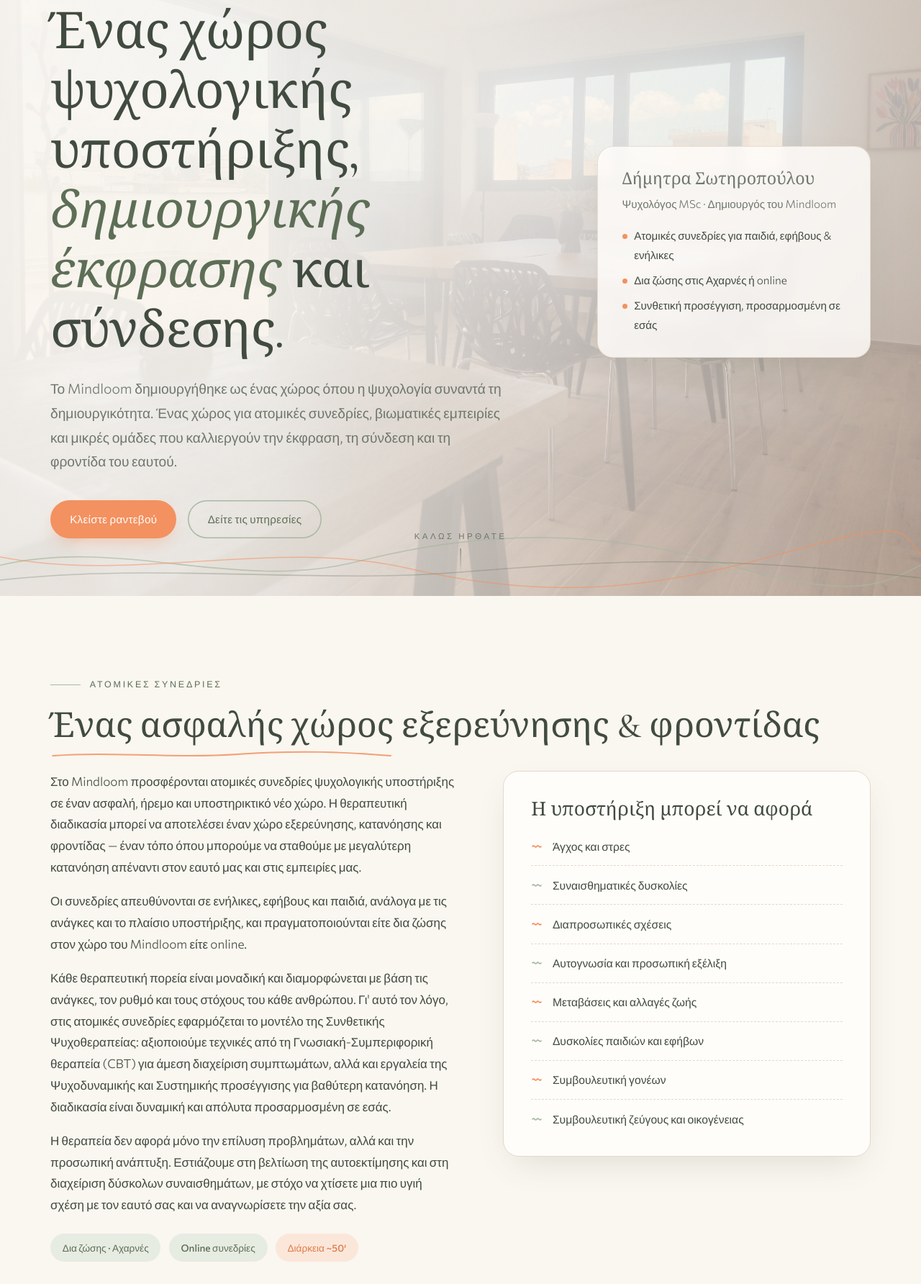
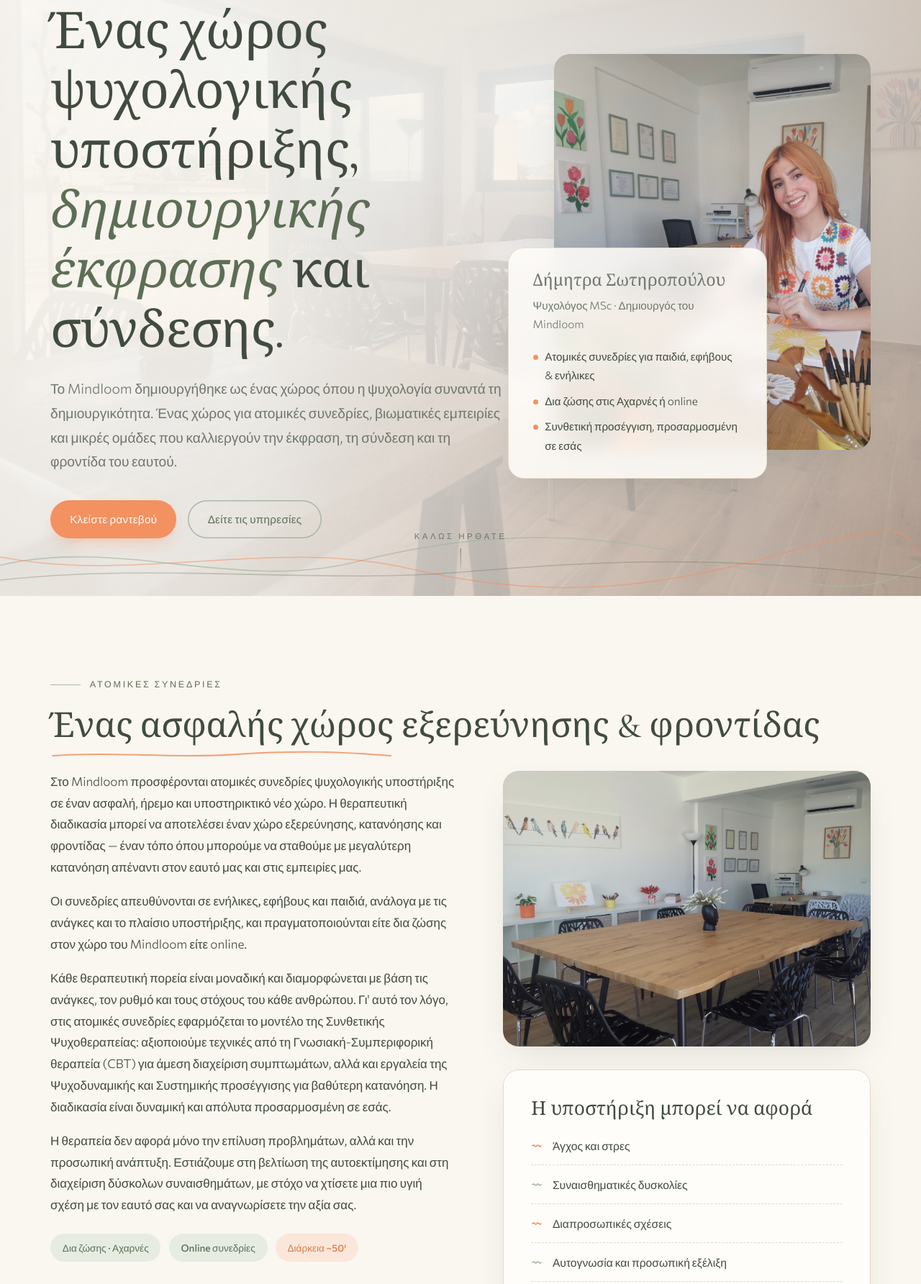
Before and after one commit to agelmet/SWTIROPOULOU, a plain HTML site: page index.html in a window 1280 px wide. Shown: the part 174-1958 px from the top of the page at 72% size. Drawn offline with nearby package versions, Linux system fonts and the light colour scheme.

Commit message:
Update index.html

```diff
--- a/index.html
+++ b/index.html
@@ -145,10 +145,33 @@ section{padding:clamp(4.5rem,8vw,7.5rem) 0;position:relative}
 .hero h1 em{font-style:italic;color:var(--sage-deep)}
 .hero-lead{font-size:clamp(1.05rem,1rem + .4vw,1.2rem);max-width:33em;color:var(--ink-soft);margin-bottom:2.3rem}
 .hero-ctas{display:flex;flex-wrap:wrap;gap:1rem;align-items:center}
-.hero-card{
-  background:rgba(255,253,250,.82);backdrop-filter:blur(8px);
-  border:1px solid rgba(228,216,201,.8);border-radius:var(--radius);
-  padding:2rem 2.1rem;box-shadow:var(--shadow);max-width:380px;justify-self:end;
+
+/* Hero visual overlap layout */
+.hero-visual {
+  position: relative;
+  justify-self: end;
+  width: 100%;
+  max-width: 440px;
+}
+.hero-visual > img {
+  width: 100%;
+  border-radius: var(--radius);
+  box-shadow: var(--shadow);
+  aspect-ratio: 4/5;
+  object-fit: cover;
+}
+.hero-card {
+  background: rgba(255,253,250,.88);
+  backdrop-filter: blur(12px);
+  border: 1px solid rgba(228,216,201,.8);
+  border-radius: var(--radius);
+  padding: 2rem 2.1rem;
+  box-shadow: var(--shadow);
+  position: absolute;
+  left: -4rem;
+  bottom: -2.5rem;
+  width: 360px;
+  z-index: 2;
 }
 .hero-card .display{font-size:1.45rem;margin-bottom:.4rem}
 .hero-card p{font-size:.95rem;color:var(--ink-soft)}
@@ -178,10 +201,24 @@ section{padding:clamp(4.5rem,8vw,7.5rem) 0;position:relative}
 /* ======================== SESSIONS ======================== */
 .sessions-grid{display:grid;grid-template-columns:1.05fr .95fr;gap:clamp(2.5rem,5vw,4.5rem);margin-top:1rem}
 .sessions-copy p + p{margin-top:1.1rem}
+
+.sessions-side {
+  display: flex;
+  flex-direction: column;
+  gap: 2rem;
+  height: 100%;
+}
+.sessions-img {
+  border-radius: var(--radius);
+  box-shadow: var(--shadow);
+  width: 100%;
+  aspect-ratio: 4/3;
+  object-fit: cover;
+}
 .issues{
   background:var(--white);border:1px solid var(--line);border-radius:var(--radius);
   padding:clamp(1.8rem,3vw,2.6rem);box-shadow:var(--shadow);
-  align-self:start;position:sticky;top:calc(var(--nav-h) + 24px);
+  position:sticky;top:calc(var(--nav-h) + 24px);
 }
 .issues h3{margin-bottom:1.3rem}
 .issues ul{list-style:none;display:grid;gap:.8rem}
@@ -354,14 +391,18 @@ footer{background:var(--ink);color:var(--cream-deep);padding:3.5rem 0 2rem}
 /* ======================== RESPONSIVE ======================== */
 @media(max-width:1020px){
   .creds-grid{grid-template-columns:repeat(2,1fr)}
-  .hero-grid{grid-template-columns:1fr}
-  .hero-card{justify-self:start}
+  .hero-grid{grid-template-columns:1fr; text-align:center;}
+  .hero-grid p.hero-lead { margin-inline: auto; }
+  .hero-ctas { justify-content: center; }
+  .hero-visual { max-width: 400px; margin: 2rem auto 0; justify-self: center; }
+  .hero-card { position: relative; left: 0; bottom: 0; margin-top: -3.5rem; margin-inline: auto; width: 92%; max-width: 360px; text-align: left; }
 }
 @media(max-width:860px){
   .nav-links{display:none}
   .nav .btn{display:none}
   .burger{display:block}
   .sessions-grid,.about-grid,.faq-grid,.contact-grid,.workshops .wrap{grid-template-columns:1fr}
+  .sessions-side { height: auto; }
   .issues{position:static}
   .faq-side{position:static}
   .loom-name{grid-template-columns:1fr}
@@ -389,6 +430,7 @@ a:focus-visible,button:focus-visible,input:focus-visible,textarea:focus-visible{
 </head>
 <body>
 
+<!-- ============================ NAV ============================ -->
 <header class="nav" id="nav">
   <div class="nav-inner">
     <a class="brand" href="#top" aria-label="Mindloom — Αρχική">
@@ -412,6 +454,7 @@ a:focus-visible,button:focus-visible,input:focus-visible,textarea:focus-visible{
   </div>
 </header>
 
+<!-- mobile overlay -->
 <div class="mobile-menu" id="mobileMenu" aria-hidden="true">
   <a href="#synedries">Συνεδρίες</a>
   <a href="#ergastiria">Εργαστήρια</a>
@@ -424,6 +467,7 @@ a:focus-visible,button:focus-visible,input:focus-visible,textarea:focus-visible{
 
 <main id="top">
 
+<!-- ============================ HERO ============================ -->
 <section class="hero" aria-label="Εισαγωγή">
   <div class="wrap hero-grid">
     <div>
@@ -435,7 +479,11 @@ a:focus-visible,button:focus-visible,input:focus-visible,textarea:focus-visible{
         <a class="btn ghost" href="#synedries">Δείτε τις υπηρεσίες</a>
       </div>
     </div>
-    <aside class="hero-card reveal d3">
+
+    <!-- Updated right hand side wrapper -->
+    <div class="hero-visual reveal d3">
+      <img src="https://raw.githubusercontent.com/agelmet/SWTIROPOULOU/refs/heads/main/s12main.jpg" alt="Δήμητρα Σωτηροπούλου">
+      <aside class="hero-card">
         <p class="display">Δήμητρα Σωτηροπούλου</p>
         <p>Ψυχολόγος MSc · Δημιουργός του Mindloom</p>
         <ul>
@@ -444,6 +492,8 @@ a:focus-visible,button:focus-visible,input:focus-visible,textarea:focus-visible{
           <li>Συνθετική προσέγγιση, προσαρμοσμένη σε εσάς</li>
         </ul>
       </aside>
+    </div>
+
   </div>
   <div class="loom-threads" aria-hidden="true">
     <svg viewBox="0 0 1440 110" preserveAspectRatio="none">
@@ -455,6 +505,7 @@ a:focus-visible,button:focus-visible,input:focus-visible,textarea:focus-visible{
   <a class="scroll-hint" href="#synedries" aria-hidden="true" tabindex="-1">Καλώς ήρθατε</a>
 </section>
 
+<!-- ======================== SESSIONS ======================== -->
 <section id="synedries" aria-labelledby="synedries-title">
   <div class="wrap">
     <p class="eyebrow reveal">Ατομικές Συνεδρίες</p>
@@ -473,7 +524,10 @@ a:focus-visible,button:focus-visible,input:focus-visible,textarea:focus-visible{
         </div>
       </div>
 
-      <aside class="issues reveal d1" aria-label="Θέματα υποστήριξης">
+      <!-- Updated Sessions Side Wrapper -->
+      <div class="sessions-side">
+        <img src="https://raw.githubusercontent.com/agelmet/SWTIROPOULOU/refs/heads/main/s11.jpg" alt="Χώρος συνεδριών" class="sessions-img reveal d1">
+        <aside class="issues reveal d2" aria-label="Θέματα υποστήριξης">
           <h3>Η υποστήριξη μπορεί να αφορά</h3>
           <ul>
             <li><svg viewBox="0 0 16 16" fill="none"><path d="M2 8c2-3 4 3 6 0s4 3 6 0" stroke="#f39160" stroke-width="1.6" stroke-linecap="round"/></svg>Άγχος και στρες</li>
@@ -488,6 +542,9 @@ a:focus-visible,button:focus-visible,input:focus-visible,textarea:focus-visible{
         </aside>
       </div>
 
+    </div>
+
+    <!-- credentials -->
     <div class="creds">
       <div class="creds-head">
         <p class="eyebrow reveal">Επιστημονική Αριστεία & Εμπιστοσύνη</p>
@@ -519,6 +576,7 @@ a:focus-visible,button:focus-visible,input:focus-visible,textarea:focus-visible{
   </div>
 </section>
 
+<!-- ======================== WORKSHOPS ======================== -->
 <section id="ergastiria" class="workshops" aria-labelledby="ergastiria-title">
   <div class="wrap">
     <div>
@@ -536,6 +594,7 @@ a:focus-visible,button:focus-visible,input:focus-visible,textarea:focus-visible{
   </div>
 </section>
 
+<!-- ======================== PHILOSOPHY ======================== -->
 <section id="filosofia" class="philosophy" aria-labelledby="filosofia-title">
   <div class="wrap">
     <p class="eyebrow reveal" style="justify-content:center;display:flex">Η φιλοσοφία του Mindloom</p>
@@ -545,6 +604,7 @@ a:focus-visible,button:focus-visible,input:focus-visible,textarea:focus-visible{
   </div>
 </section>
 
+<!-- ======================== ABOUT ======================== -->
 <section id="sxetika" aria-labelledby="sxetika-title">
   <div class="wrap">
     <div class="about-grid">
@@ -561,18 +621,20 @@ a:focus-visible,button:focus-visible,input:focus-visible,textarea:focus-visible{
       </div>
     </div>
 
+    <!-- about the name -->
     <div class="loom-name reveal">
       <img src="https://raw.githubusercontent.com/agelmet/SWTIROPOULOU/refs/heads/main/logosotir.webp" alt="Mindloom Glyph" class="glyph" style="width: clamp(70px,9vw,110px); height: auto;">
       <div>
         <h3>Γιατί <em>«Mindloom»</em>;</h3>
         <p class="etym">Mindloom — από τις λέξεις mind (νους) και loom (αργαλειός). Ένας «αργαλειός του νου».</p>
         <p>Ένα όνομα που συμβολίζει τη διαδικασία μέσα από την οποία σκέψεις, συναισθήματα, εμπειρίες, σχέσεις και κομμάτια του εαυτού μας αρχίζουν σταδιακά να πλέκονται μεταξύ τους με περισσότερο νόημα, κατανόηση και σύνδεση. Όπως σε έναν αργαλειό, το κάθε νήμα έχει τη δική του θέση, τη δική του ιστορία και τον δικό του χρόνο. Άλλα νήματα μπερδεύονται, άλλα χάνονται, άλλα επανέρχονται — και σιγά σιγά διαμορφώνεται κάτι νέο.</p>
-        <p>Το Mindloom γεννήθηκε από την ανάγκη να συνυπάρχουν η ψυχολογική υποστήριξη, η δημιουργικότητα και η ανθρώπινη σύνδεση σε ένα περιβάλλον φροντίδας, έκφρασης και εξερεύνησης — με χώρο για παρουσία, περιέργεια και διαδικασία.</p>
+        <p>Το Mindloom γεννήθηκε από την ανάγκη να συνυπάρχουν η ψυχολογική υποστήριξη, η δημιουργικότητα και την ανθρώπινη σύνδεση σε ένα περιβάλλον φροντίδας, έκφρασης και εξερεύνησης — με χώρο για παρουσία, περιέργεια και διαδικασία.</p>
       </div>
     </div>
   </div>
 </section>
 
+<!-- ======================== FAQ ======================== -->
 <section id="faq" class="faq" aria-labelledby="faq-title">
   <div class="wrap faq-grid">
     <div class="faq-side">
@@ -632,6 +694,7 @@ a:focus-visible,button:focus-visible,input:focus-visible,textarea:focus-visible{
   </div>
 </section>
 
+<!-- ======================== SPACE ======================== -->
 <section id="xoros" aria-labelledby="xoros-title">
   <div class="wrap">
     <p class="eyebrow reveal">Our Creative Studio</p>
@@ -647,6 +710,7 @@ a:focus-visible,button:focus-visible,input:focus-visible,textarea:focus-visible{
   </div>
 </section>
 
+<!-- ======================== REVIEWS ======================== -->
 <section class="reviews" aria-labelledby="reviews-title">
   <div class="wrap" style="text-align:center">
     <p class="eyebrow reveal" style="justify-content:center;display:inline-flex">Κριτικές</p>
@@ -679,6 +743,7 @@ a:focus-visible,button:focus-visible,input:focus-visible,textarea:focus-visible{
   </div>
 </section>
 
+<!-- ======================== CONTACT ======================== -->
 <section id="epikoinonia" aria-labelledby="epikoinonia-title">
   <div class="wrap">
     <p class="eyebrow reveal">Επικοινωνία</p>
@@ -719,6 +784,7 @@ a:focus-visible,button:focus-visible,input:focus-visible,textarea:focus-visible{
 </section>
 </main>
 
+<!-- ======================== FOOTER ======================== -->
 <footer>
   <div class="wrap">
     <div class="foot-grid">
```
Lines whose indentation alone changed are shown as unchanged.
